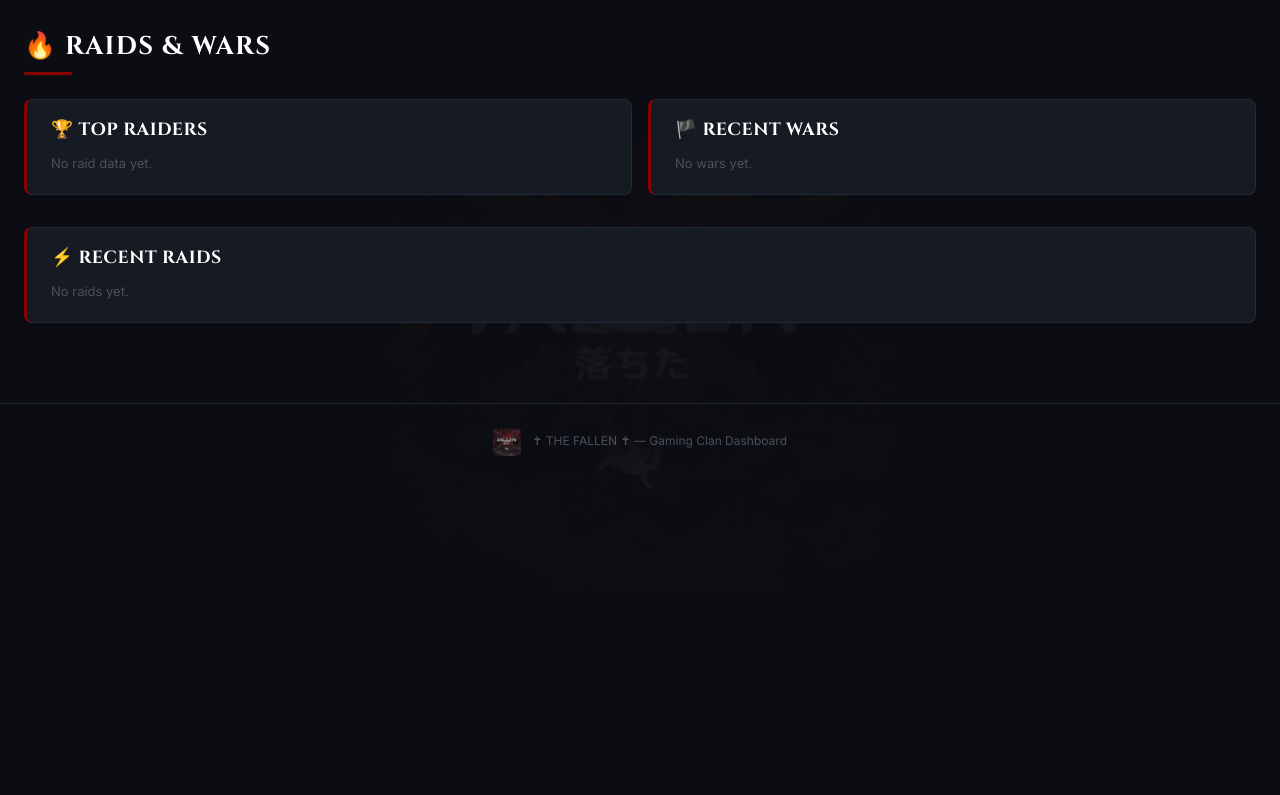
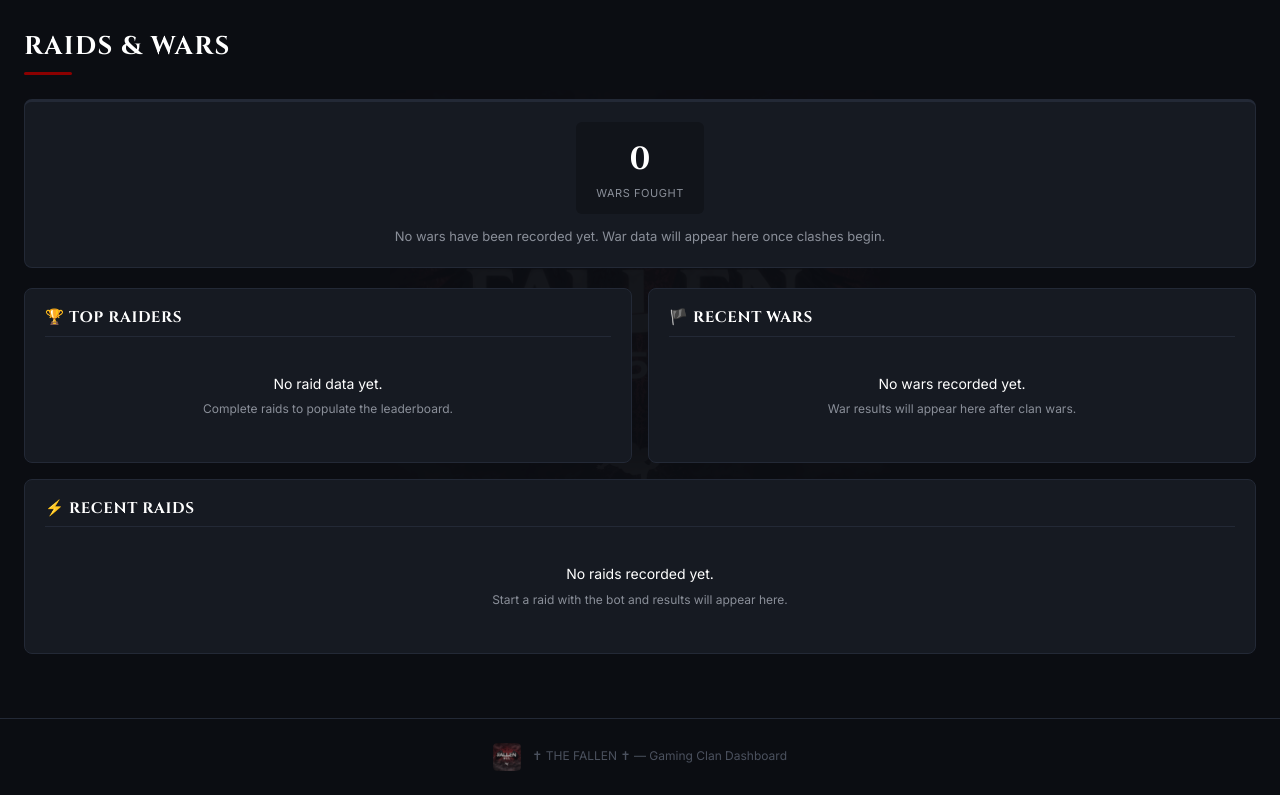
Before and after one commit to benblob007/fallen-dashboard, a FastAPI app: page /raids in a window 1280 px wide. Shown: the part 60-855 px from the top of the page. Before the commit the page ends 516 px from the top, so only its background shows below. Run offline with FastAPI, Linux system fonts and the light colour scheme; parts of the project's set-up code (start-up, migrations or seed data) failed here and were passed over.

Commit message:
Update raids.html

```diff
--- a/templates/raids.html
+++ b/templates/raids.html
@@ -2,43 +2,102 @@
 {% block title %}Raids & Wars{% endblock %}
 {% block content %}
 <section class="section">
-    <h2 class="section-title">🔥 Raids & Wars</h2>
+    <h2 class="section-title">Raids & Wars</h2>
+
+    <!-- War Record Banner -->
     {% if war_record and war_record.total > 0 %}
-    <div class="war-banner">
-        <div class="war-banner-title">Clan War Record</div>
+    <div class="war-record-banner">
         <div class="war-record-stats">
-            <div class="war-stat win"><span class="war-stat-num">{{ war_record.wins }}</span><span class="war-stat-lbl">Wins</span></div>
-            <div class="war-stat draw"><span class="war-stat-num">{{ war_record.draws }}</span><span class="war-stat-lbl">Draws</span></div>
-            <div class="war-stat loss"><span class="war-stat-num">{{ war_record.losses }}</span><span class="war-stat-lbl">Losses</span></div>
+            <div class="war-stat"><div class="war-stat-value text-green">{{ war_record.wins or 0 }}</div><div class="war-stat-label">Victories</div></div>
+            <div class="war-stat"><div class="war-stat-value text-muted">{{ war_record.draws or 0 }}</div><div class="war-stat-label">Draws</div></div>
+            <div class="war-stat"><div class="war-stat-value text-red">{{ war_record.losses or 0 }}</div><div class="war-stat-label">Defeats</div></div>
         </div>
         {% set total = war_record.total or 1 %}
-        <div class="war-record-bar">
-            <div class="war-wins" style="width:{{ (war_record.wins/total*100)|int }}%"></div>
-            {% if war_record.draws %}<div class="war-draws" style="width:{{ (war_record.draws/total*100)|int }}%"></div>{% endif %}
-            <div class="war-losses" style="width:{{ (war_record.losses/total*100)|int }}%"></div>
+        <div class="war-bar">
+            <div class="war-bar-wins" style="width:{{ (war_record.wins/total*100)|int }}%"></div>
+            {% if war_record.draws %}<div class="war-bar-draws" style="width:{{ (war_record.draws/total*100)|int }}%"></div>{% endif %}
+            <div class="war-bar-losses" style="width:{{ (war_record.losses/total*100)|int }}%"></div>
         </div>
     </div>
+    {% else %}
+    <div class="war-record-banner empty">
+        <div class="war-record-stats">
+            <div class="war-stat"><div class="war-stat-value">0</div><div class="war-stat-label">Wars Fought</div></div>
+        </div>
+        <p class="text-muted" style="text-align:center;margin-top:8px;font-size:13px">No wars have been recorded yet. War data will appear here once clashes begin.</p>
+    </div>
     {% endif %}
-    <div class="raids-two-col">
-        <div class="raid-section-card">
-            <h3>🏆 Top Raiders</h3>
+
+    <!-- Two Column: Top Raiders + Recent Wars -->
+    <div class="raids-grid">
+        <div class="raid-card">
+            <h3 class="raid-card-title">🏆 Top Raiders</h3>
             {% if raid_leaders %}
-            <table class="mini-table"><thead><tr><th>#</th><th>Raids</th><th>Won</th><th>MVP</th><th>XP</th></tr></thead>
-            <tbody>{% for r in raid_leaders %}<tr><td>{{ loop.index }}</td><td><strong>{{ r.raids_participated or 0 }}</strong></td><td class="wins">{{ r.raids_won or 0 }}</td><td>{{ r.mvp_count or 0 }}</td><td>{{ (r.total_xp_earned or 0)|fnum }}</td></tr>{% endfor %}</tbody></table>
-            {% else %}<p class="empty-text">No raid data yet.</p>{% endif %}
+            <table class="mini-table">
+                <thead><tr><th>#</th><th>Player</th><th>Raids</th><th>Won</th></tr></thead>
+                <tbody>
+                    {% for r in raid_leaders %}
+                    <tr>
+                        <td class="td-rank">{% if loop.index == 1 %}🥇{% elif loop.index == 2 %}🥈{% elif loop.index == 3 %}🥉{% else %}{{ loop.index }}{% endif %}</td>
+                        <td>{{ r.roblox_username or 'Unknown' }}</td>
+                        <td>{{ r.raids_participated or r.raid_participation or 0 }}</td>
+                        <td class="text-green">{{ r.raids_won or r.raid_wins or 0 }}</td>
+                    </tr>
+                    {% endfor %}
+                </tbody>
+            </table>
+            {% else %}
+            <div class="empty-state-sm">
+                <p>No raid data yet.</p>
+                <p class="text-muted">Complete raids to populate the leaderboard.</p>
+            </div>
+            {% endif %}
         </div>
-        <div class="raid-section-card">
-            <h3>🏴 Recent Wars</h3>
+
+        <div class="raid-card">
+            <h3 class="raid-card-title">🏴 Recent Wars</h3>
             {% if recent_wars %}
-            <div class="war-list">{% for w in recent_wars %}<div class="war-item {{ w.status or '' }}"><div class="war-opponent">vs {{ w.opponent_clan or 'Unknown' }}</div><div class="war-score">{{ w.our_score or 0 }}-{{ w.their_score or 0 }}</div><div class="war-status-badge">{{ (w.status or 'pending')|upper }}</div></div>{% endfor %}</div>
-            {% else %}<p class="empty-text">No wars yet.</p>{% endif %}
+            <div class="war-list">
+                {% for w in recent_wars %}
+                <div class="war-item {{ w.status or '' }}">
+                    <div class="war-item-opponent">vs {{ w.opponent_clan or 'Unknown' }}</div>
+                    <div class="war-item-score">{{ w.our_score or 0 }}–{{ w.their_score or 0 }}</div>
+                    <div class="war-item-status {{ w.status or 'pending' }}">{{ (w.status or 'pending')|upper }}</div>
+                </div>
+                {% endfor %}
+            </div>
+            {% else %}
+            <div class="empty-state-sm">
+                <p>No wars recorded yet.</p>
+                <p class="text-muted">War results will appear here after clan wars.</p>
+            </div>
+            {% endif %}
         </div>
     </div>
-    <div class="raid-section-card full-width">
-        <h3>⚡ Recent Raids</h3>
+
+    <!-- Recent Raids Feed -->
+    <div class="raid-card full-width">
+        <h3 class="raid-card-title">⚡ Recent Raids</h3>
         {% if recent_raids %}
-        <div class="raid-feed">{% for r in recent_raids %}<div class="raid-item {{ r.status or '' }}"><div class="raid-type-badge">{{ (r.raid_type or 'RAID')|upper }}</div><div class="raid-details">{% if r.target %}<span>vs {{ r.target }}</span>{% endif %}<span>{{ r.our_score or '?' }}-{{ r.their_score or '?' }}</span></div><div class="raid-meta">{{ r.participant_count or 0 }} joined</div><div class="raid-status {{ r.status or '' }}">{{ (r.status or '?')|upper }}</div></div>{% endfor %}</div>
-        {% else %}<p class="empty-text">No raids yet.</p>{% endif %}
+        <div class="raid-feed">
+            {% for r in recent_raids %}
+            <div class="raid-feed-item {{ r.status or '' }}">
+                <div class="raid-feed-type">{{ (r.raid_type or 'RAID')|upper }}</div>
+                <div class="raid-feed-details">
+                    {% if r.target %}<span class="raid-feed-target">vs {{ r.target }}</span>{% endif %}
+                    <span class="raid-feed-score">{{ r.our_score or '?' }}–{{ r.their_score or '?' }}</span>
+                </div>
+                <div class="raid-feed-meta">{{ r.participant_count or 0 }} joined</div>
+                <div class="raid-feed-status {{ r.status or '' }}">{{ (r.status or 'pending')|upper }}</div>
+            </div>
+            {% endfor %}
+        </div>
+        {% else %}
+        <div class="empty-state-sm">
+            <p>No raids recorded yet.</p>
+            <p class="text-muted">Start a raid with the bot and results will appear here.</p>
+        </div>
+        {% endif %}
     </div>
 </section>
 {% endblock %}
```
